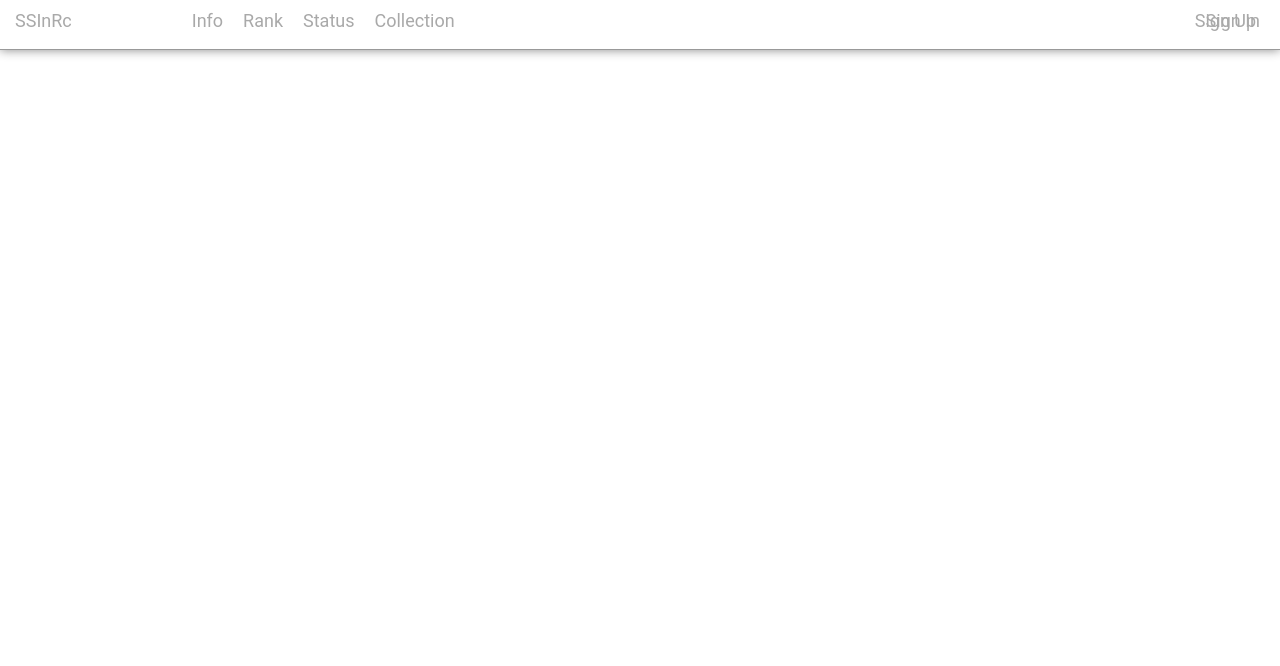
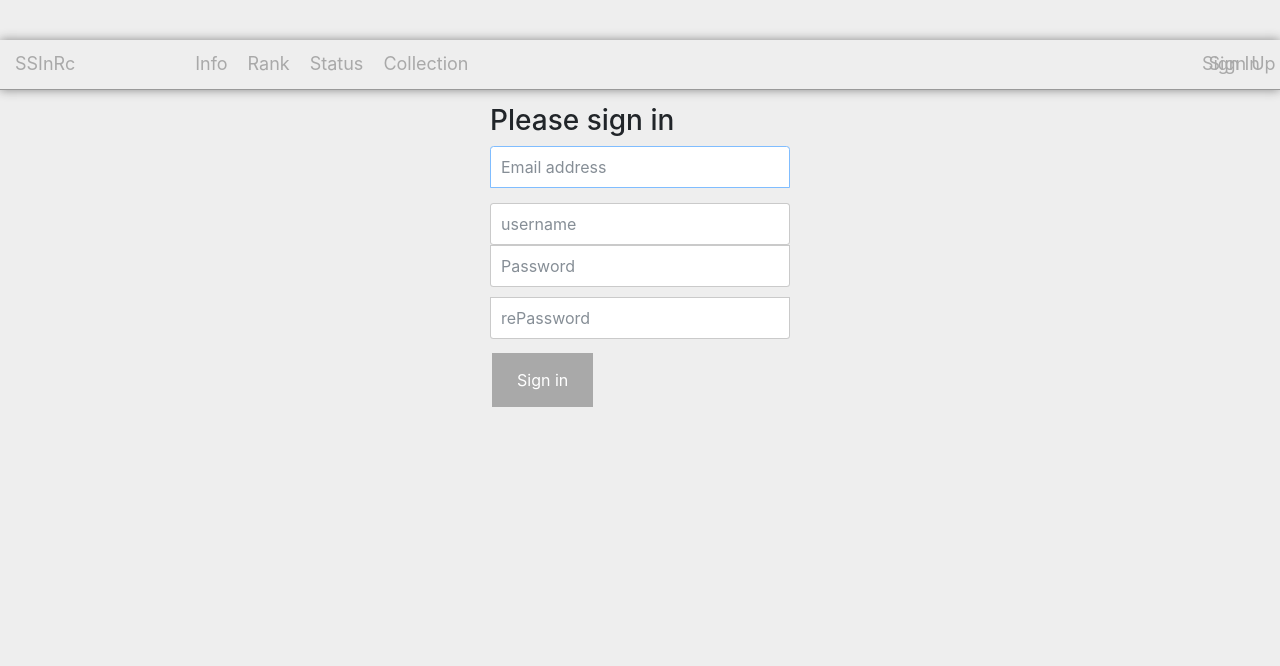
Before and after one commit to charlie890414/online_judge, a Django app: page /signup in a window 1280 px wide. Shown: the top 666 px of the page. Before the commit the page ends 57 px from the top, so only its background shows below. Run offline with Django 3.2, Linux system fonts and the light colour scheme; some libraries are stand-ins or nearby versions.

Commit message:
learn POST method

```diff
--- a/judge/views.py
+++ b/judge/views.py
@@ -1,26 +1,23 @@
 from django.shortcuts import render
-
+from django.views.decorators import csrf
+from django.shortcuts import redirect
 # Create your views here.
 
 from django.http import HttpResponse, HttpResponseRedirect
 from django.contrib import auth  # 別忘了import auth
+from django.contrib.auth.models import User
 from django.contrib.auth.forms import UserCreationForm
 
-def login(request):
+def signup(request):
+    if request.method == 'GET':
+        return render(request,'signup.html')
+    elif request.method == 'POST':
 
-    if request.user.is_authenticated():
-        return HttpResponseRedirect('/')
+        print(request.POST)
 
-    email = request.POST.get('email', '')
-    password = request.POST.get('password', '')
+        return redirect('/')
+def signin(request):
+    return render(request,'signin.html')
 
-    user = auth.authenticate(email=email, password=password)
-
-    if user is not None and user.is_active:
-        auth.login(request, user)
-        return HttpResponseRedirect('/')
-    else:
-        return render(request,'login.html')
-#def post_signup(request):
 def index(request):
     return render(request,'index.html')
--- a/online_judge/settings.py
+++ b/online_judge/settings.py
@@ -116,6 +116,7 @@ USE_L10N = True
 
 USE_TZ = True
 
+APPEND_SLASH=False
 
 # Static files (CSS, JavaScript, Images)
 # https://docs.djangoproject.com/en/1.11/howto/static-files/
--- a/online_judge/urls.py
+++ b/online_judge/urls.py
@@ -16,11 +16,11 @@ Including another URLconf
 from django.conf.urls import url
 from django.contrib import admin
 from judge.views import index
-from online_judge.views import signup
-from online_judge.views import signin
+from judge.views import signup
+from judge.views import signin
 urlpatterns = [
-    url(r'^admin/', admin.site.urls),
-    url(r'^', index),
-    url(r'^signup/', signup),
-    url(r'^signin/', signin),
+    url(r'^admin', admin.site.urls),
+    url(r'^$', index),
+    url(r'^signup', signup),
+    url(r'^signin', signin),
 ]
--- a/templates/index.html
+++ b/templates/index.html
@@ -9,7 +9,7 @@
 <body>
 	<div class="bar">
 		<ul>
-			<li><a href="/index">SSInRc</a></li>
+			<li><a href="">SSInRc</a></li>
 			<li ><a href="">Info</a></li>
 			<li ><a href="">Rank</a></li>
 			<li ><a href="">Status</a></li>
--- a/templates/signup.html
+++ b/templates/signup.html
@@ -42,12 +42,18 @@
 
     <div class="container">
 
-      <form class="form-signin">
-        <h2 class="form-signin-heading">Please sign up</h2>
-        <form action="" method="post">{% csrf_token %}
-          {{ form.as_p }}
-        <input  class="button button1" type="submit">Sign in
-      </input>
+      <form class="form-signin" action="/signup" method="post">
+        <h2 class="form-signin-heading">Please sign in</h2>
+        <label for="inputEmail" class="sr-only">Email address</label>
+        <input type="email" id="email" name='email' class="form-control" placeholder="Email address" required autofocus>
+        <label for="inputusername" class="sr-only">Name</label>
+        <input type="username" id="username" name='username' class="form-control" placeholder="username" required>
+        <label for="inputPassword" class="sr-only">Password</label>
+        <input type="password" id="Password" name='Password' class="form-control" placeholder="Password" required>
+        <label for="reinputPassword" class="sr-only">repeat</label>
+        <input type="password" id="rePassword" name='rePassword' class="form-control" placeholder="rePassword" required>
+        {% csrf_token %}
+        <button class="button button1" type="submit">Sign in</button>
       </form>
 
     </div> <!-- /container -->
```
Also changed, not shown: online_judge/views.py (deleted, +0 -37 lines).
